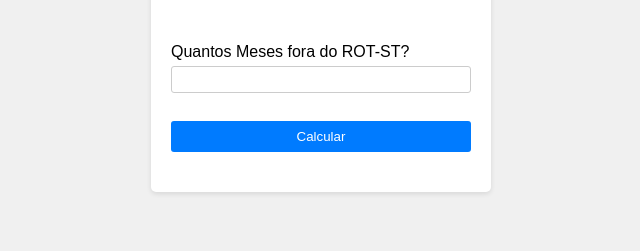
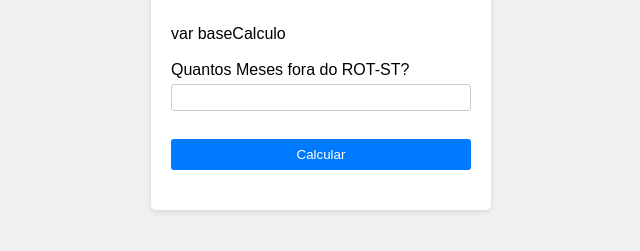
Before and after one commit to akiosantos/Calculadora-de-Ressarcimento, a plain HTML site: page index.html in a window 1280 px wide. Shown: the part 219-470 px from the top of the page, without its empty margins (319-959 px from the left). Drawn offline with Linux system fonts and the light colour scheme.

Commit message:
Update index.html

```diff
--- a/index.html
+++ b/index.html
@@ -13,7 +13,7 @@
             <label for="faturamento-total">Faturamento de todas as lojas (mensal):</label>
             <input type="text" id="faturamento-total" placeholder="Digite o valor em reais" required>
             <br>
-            <div id="base-calculo"></div> <!-- Adicionando um novo elemento para mostrar a base do cálculo -->
+            <div id="base-calculo">var baseCalculo</div> <!-- Adicionando um novo elemento para mostrar a base do cálculo -->
             <br>
             <label for="meses">Quantos Meses fora do ROT-ST?</label>
             <input type="number" id="meses" required>
```
